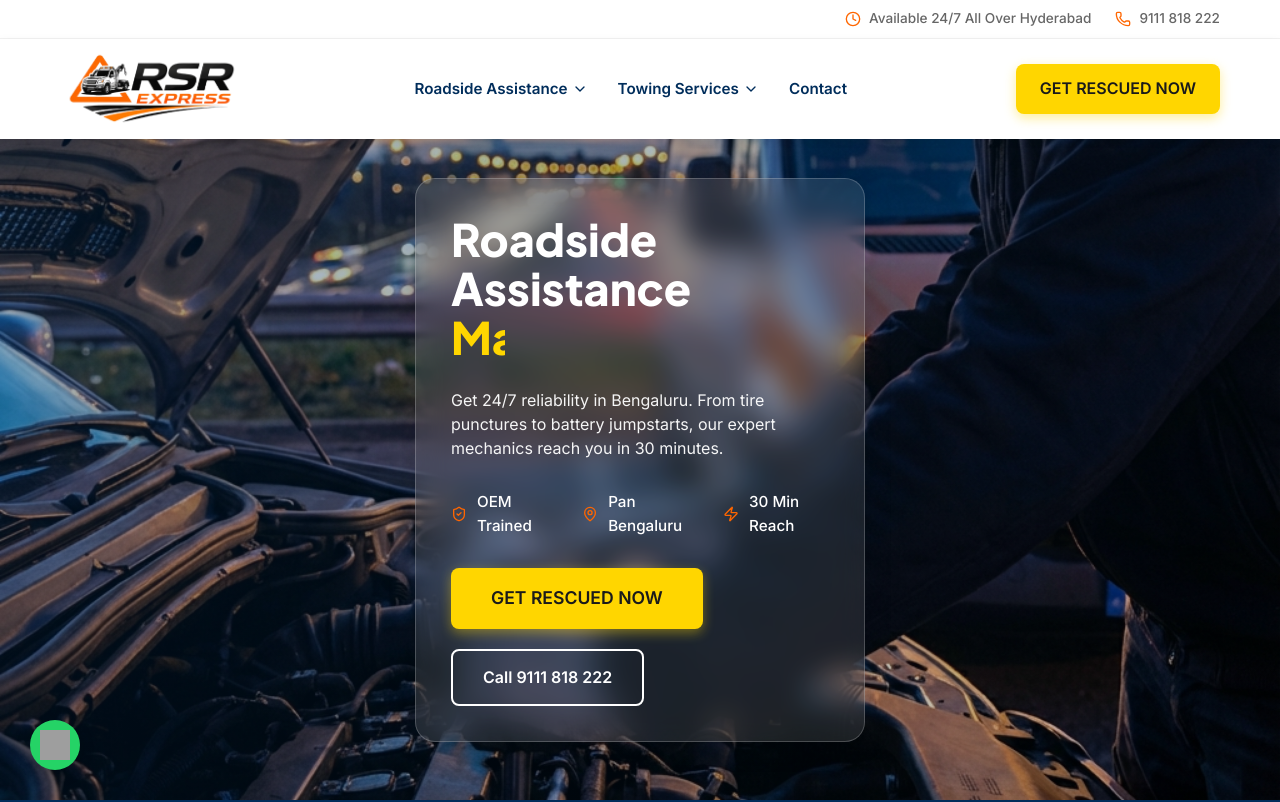
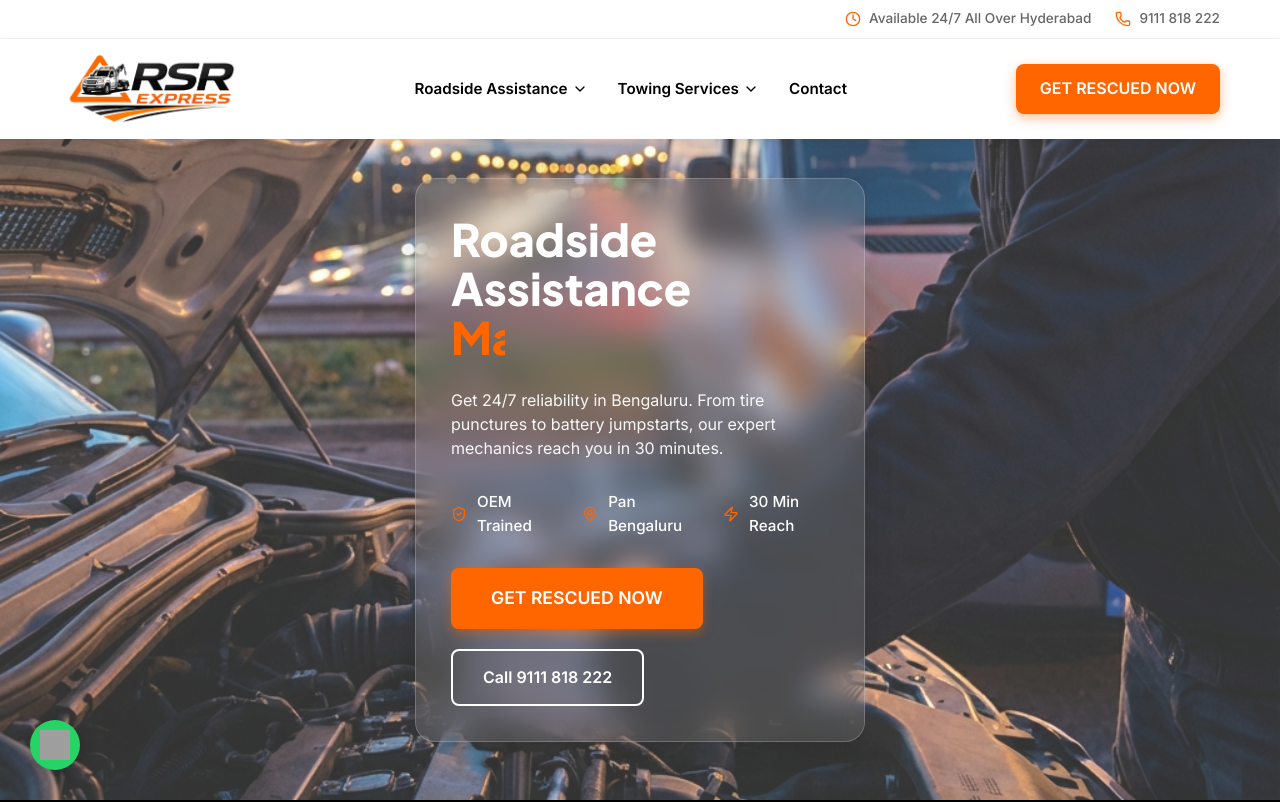
Before and after one commit to balajiprojects049-art/RSR-Express, a React (Vite) app: page / in a window 1280 px wide. Shown: the top 802 px of the page. Built offline with nearby package versions, Linux system fonts and the light colour scheme; grey boxes are pictures that could not be loaded.

Commit message:
Backup before UI structure changes - removed orange overlay from hero sections

```diff
--- a/src/components/Footer.css
+++ b/src/components/Footer.css
@@ -29,16 +29,16 @@
 
 .cta-content h2 {
     font-size: 2.8rem;
-    color: var(--dark);
-    /* Dark text on Yellow background */
+    color: var(--white);
+    /* White text on Orange background */
     line-height: 1.2;
     margin-bottom: 20px;
 }
 
 .cta-content p {
     font-size: 1.1rem;
-    color: rgba(0, 0, 0, 0.7);
-    /* Dark text on Yellow */
+    color: rgba(255, 255, 255, 0.9);
+    /* White text on Orange */
     margin-bottom: 30px;
     max-width: 800px;
     margin-left: auto;
@@ -107,9 +107,9 @@
 
 .footer-social a:hover {
     background: var(--primary);
-    color: var(--dark);
+    color: var(--white);
     transform: translateY(-3px);
-    box-shadow: 0 5px 15px rgba(255, 214, 0, 0.3);
+    box-shadow: 0 5px 15px rgba(255, 102, 0, 0.3);
 }
 
 .logo-footer {
--- a/src/components/home/Hero.css
+++ b/src/components/home/Hero.css
@@ -16,7 +16,7 @@
     left: 0;
     right: 0;
     bottom: 0;
-    background: linear-gradient(135deg, rgba(0, 45, 91, 0.4) 0%, rgba(0, 0, 0, 0.2) 100%);
+    background: rgba(255, 255, 255, 0.2);
     z-index: 1;
 }
 
--- a/src/index.css
+++ b/src/index.css
@@ -1,23 +1,23 @@
 @import url('https://fonts.googleapis.com/css2?family=Inter:wght@300;400;500;600;700&family=Plus+Jakarta+Sans:wght@400;500;600;700;800&display=swap');
 
 :root {
-  --primary: #FFD600;
-  --primary-hover: #E6C200;
-  --secondary: #002D5B;
-  /* Keeping Navy for contrast */
+  --primary: #FF6600;
+  --primary-hover: #E65C00;
+  --secondary: #000000;
+  /* Black for contrast */
   --dark: #1A1A1A;
-  --light: #FFFBE6;
-  /* Cream Background */
+  --light: #FFFFFF;
+  /* White Background */
   --white: #FFFFFF;
-  --cream: #FFF9E1;
+  --cream: #FFF5F0;
   --glass: rgba(255, 255, 255, 0.2);
-  --glass-border: rgba(255, 214, 0, 0.2);
-  /* Yellow tint border */
+  --glass-border: rgba(255, 102, 0, 0.2);
+  /* Orange tint border */
   --glass-blur: blur(12px);
   --shadow: 0 4px 20px rgba(0, 0, 0, 0.08);
   --shadow-sm: 0 2px 8px rgba(0, 0, 0, 0.06);
-  --shadow-md: 0 8px 24px rgba(255, 214, 0, 0.15);
-  /* Yellow glow */
+  --shadow-md: 0 8px 24px rgba(255, 102, 0, 0.15);
+  /* Orange glow */
   --shadow-lg: 0 16px 48px rgba(0, 0, 0, 0.15);
   --shadow-xl: 0 24px 64px rgba(0, 0, 0, 0.2);
 
@@ -117,15 +117,15 @@ button {
 
 .btn-primary {
   background-color: var(--primary);
-  color: var(--dark);
-  /* Dark text on Yellow */
-  box-shadow: 0 4px 12px rgba(255, 214, 0, 0.4);
+  color: var(--white);
+  /* White text on Orange */
+  box-shadow: 0 4px 12px rgba(255, 102, 0, 0.4);
 }
 
 .btn-primary:hover {
   background-color: var(--primary-hover);
   transform: translateY(-2px);
-  box-shadow: 0 8px 20px rgba(255, 214, 0, 0.6);
+  box-shadow: 0 8px 20px rgba(255, 102, 0, 0.6);
 }
 
 .btn-primary:active {
@@ -135,13 +135,13 @@ button {
 .btn-secondary {
   background-color: var(--secondary);
   color: var(--white);
-  box-shadow: 0 4px 12px rgba(0, 45, 91, 0.2);
+  box-shadow: 0 4px 12px rgba(0, 0, 0, 0.2);
 }
 
 .btn-secondary:hover {
-  background-color: #001f3f;
+  background-color: #1A1A1A;
   transform: translateY(-2px);
-  box-shadow: 0 8px 20px rgba(0, 45, 91, 0.4);
+  box-shadow: 0 8px 20px rgba(0, 0, 0, 0.4);
 }
 
 /* Premium Card Styles */
--- a/src/pages/Contact.css
+++ b/src/pages/Contact.css
@@ -6,7 +6,7 @@
 
 /* Hero Section */
 .contact-hero {
-    background: linear-gradient(rgba(0, 45, 91, 0.85), rgba(0, 31, 63, 0.9)),
+    background: linear-gradient(rgba(255, 102, 0, 0.85), rgba(0, 0, 0, 0.9)),
         url('../assets/contact_hero.jpg');
     background-size: cover;
     background-position: center;
```
